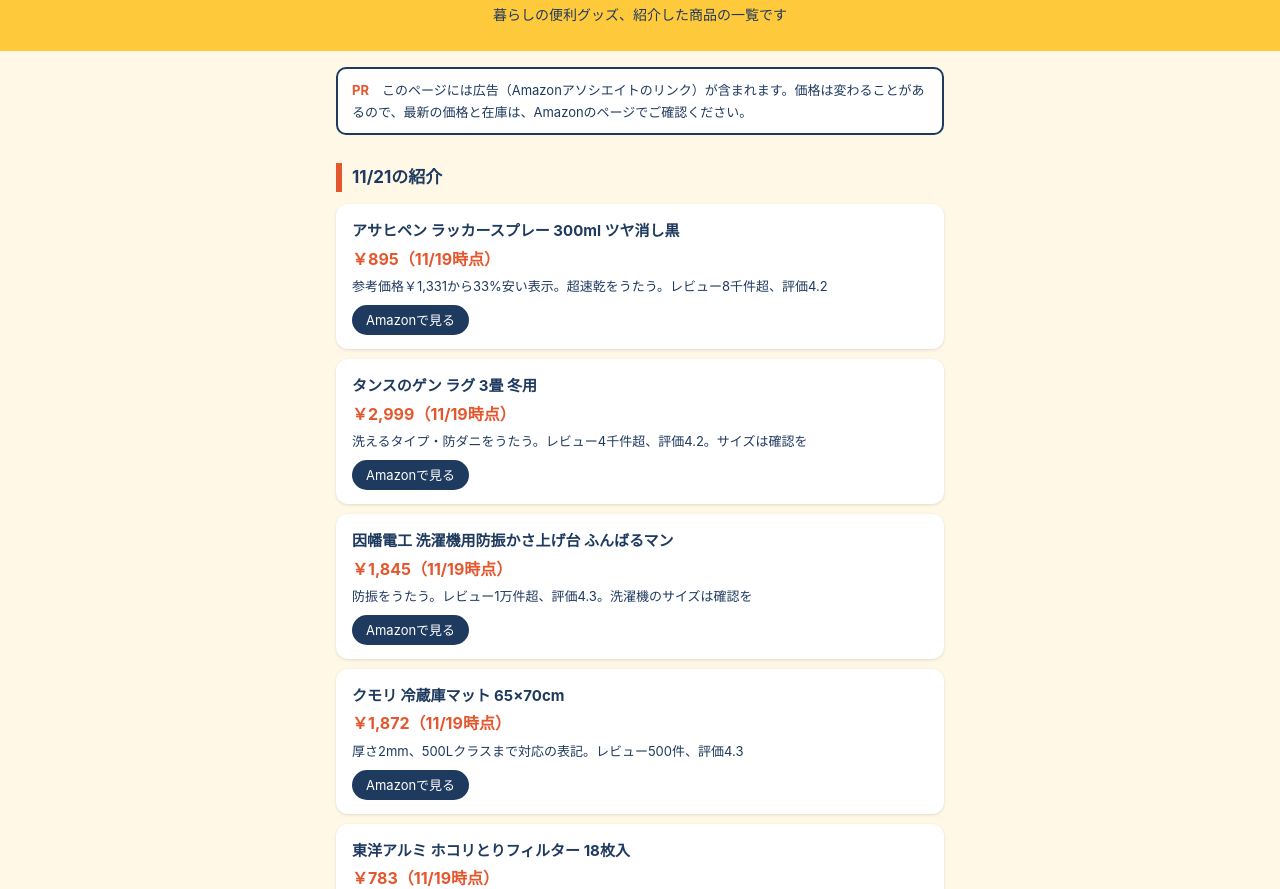
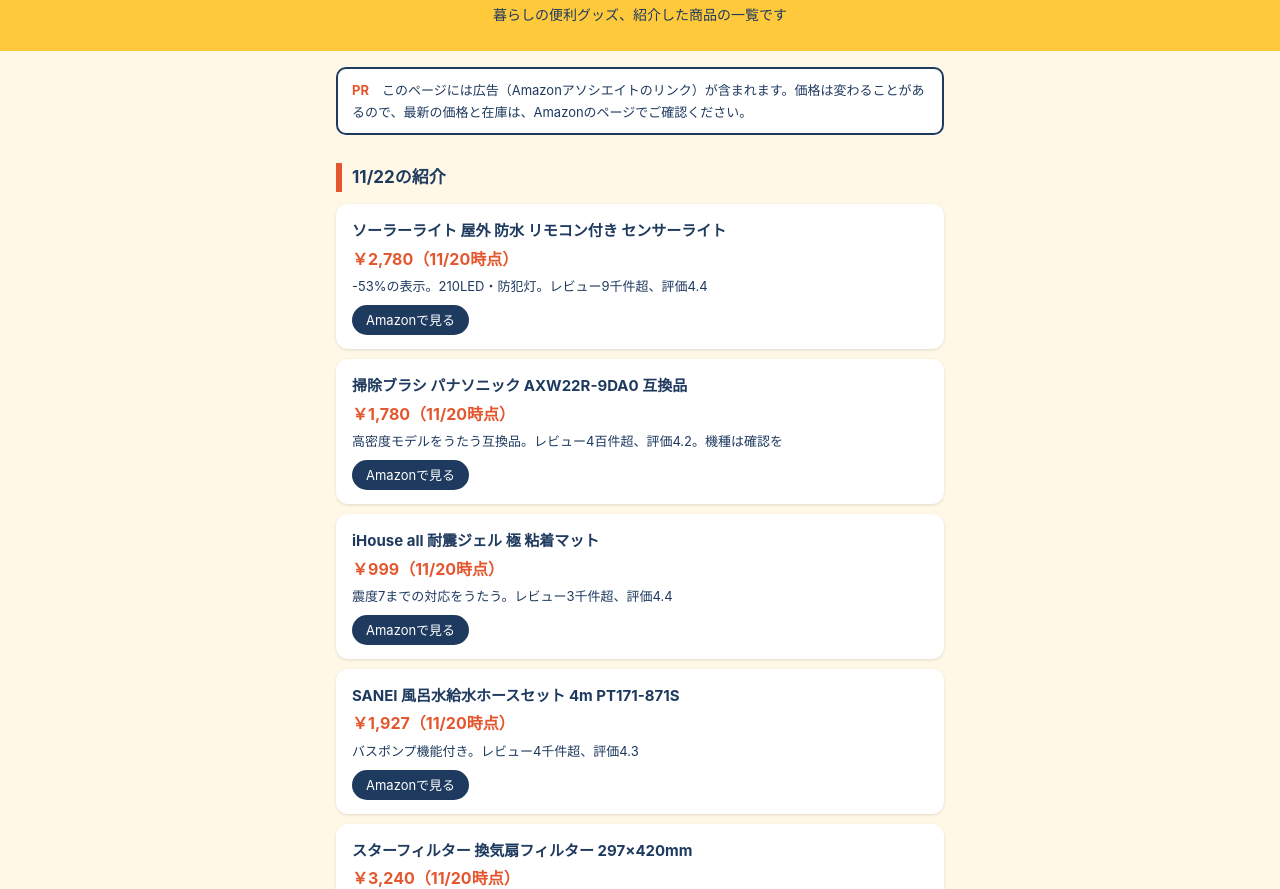
Before and after one commit to katteyokatta-benri/benricho-images, a plain HTML site: page index.html in a window 1280 px wide. Shown: the part 64-953 px from the top of the page. Drawn offline with Linux system fonts and the light colour scheme.

Commit message:
リンク先ページを更新

```diff
--- a/index.html
+++ b/index.html
@@ -25,6 +25,12 @@ footer{font-size:12px;padding:8px 16px 40px;max-width:640px;margin:0 auto}
 <header><h1>買ってよかった便利帳</h1><p>暮らしの便利グッズ、紹介した商品の一覧です</p></header>
 <main>
 <div class="pr"><b>PR</b>　このページには広告（Amazonアソシエイトのリンク）が含まれます。価格は変わることがあるので、最新の価格と在庫は、Amazonのページでご確認ください。</div>
+<h2>11/22の紹介</h2>
+<a class="item" href="https://www.amazon.co.jp/dp/B0HJBV48JS?tag=oubu-22" target="_blank" rel="sponsored noopener"><div class="n">ソーラーライト 屋外 防水 リモコン付き センサーライト</div><div class="p">￥2,780（11/20時点）</div><div class="d">-53%の表示。210LED・防犯灯。レビュー9千件超、評価4.4</div><span class="go">Amazonで見る</span></a>
+<a class="item" href="https://www.amazon.co.jp/dp/B0DJS4S9GM?tag=oubu-22" target="_blank" rel="sponsored noopener"><div class="n">掃除ブラシ パナソニック AXW22R-9DA0 互換品</div><div class="p">￥1,780（11/20時点）</div><div class="d">高密度モデルをうたう互換品。レビュー4百件超、評価4.2。機種は確認を</div><span class="go">Amazonで見る</span></a>
+<a class="item" href="https://www.amazon.co.jp/dp/B082S3WPMM?tag=oubu-22" target="_blank" rel="sponsored noopener"><div class="n">iHouse all 耐震ジェル 極 粘着マット</div><div class="p">￥999（11/20時点）</div><div class="d">震度7までの対応をうたう。レビュー3千件超、評価4.4</div><span class="go">Amazonで見る</span></a>
+<a class="item" href="https://www.amazon.co.jp/dp/B00CU3QEKA?tag=oubu-22" target="_blank" rel="sponsored noopener"><div class="n">SANEI 風呂水給水ホースセット 4m PT171-871S</div><div class="p">￥1,927（11/20時点）</div><div class="d">バスポンプ機能付き。レビュー4千件超、評価4.3</div><span class="go">Amazonで見る</span></a>
+<a class="item" href="https://www.amazon.co.jp/dp/B0DL5BN2PB?tag=oubu-22" target="_blank" rel="sponsored noopener"><div class="n">スターフィルター 換気扇フィルター 297×420mm</div><div class="p">￥3,240（11/20時点）</div><div class="d">レンジフード用。レビュー7百件超、評価4.4。サイズは確認を</div><span class="go">Amazonで見る</span></a>
 <h2>11/21の紹介</h2>
 <a class="item" href="https://www.amazon.co.jp/dp/B003970HCW?tag=oubu-22" target="_blank" rel="sponsored noopener"><div class="n">アサヒペン ラッカースプレー 300ml ツヤ消し黒</div><div class="p">￥895（11/19時点）</div><div class="d">参考価格￥1,331から33%安い表示。超速乾をうたう。レビュー8千件超、評価4.2</div><span class="go">Amazonで見る</span></a>
 <a class="item" href="https://www.amazon.co.jp/dp/B09JBQQPN5?tag=oubu-22" target="_blank" rel="sponsored noopener"><div class="n">タンスのゲン ラグ 3畳 冬用</div><div class="p">￥2,999（11/19時点）</div><div class="d">洗えるタイプ・防ダニをうたう。レビュー4千件超、評価4.2。サイズは確認を</div><span class="go">Amazonで見る</span></a>
```
